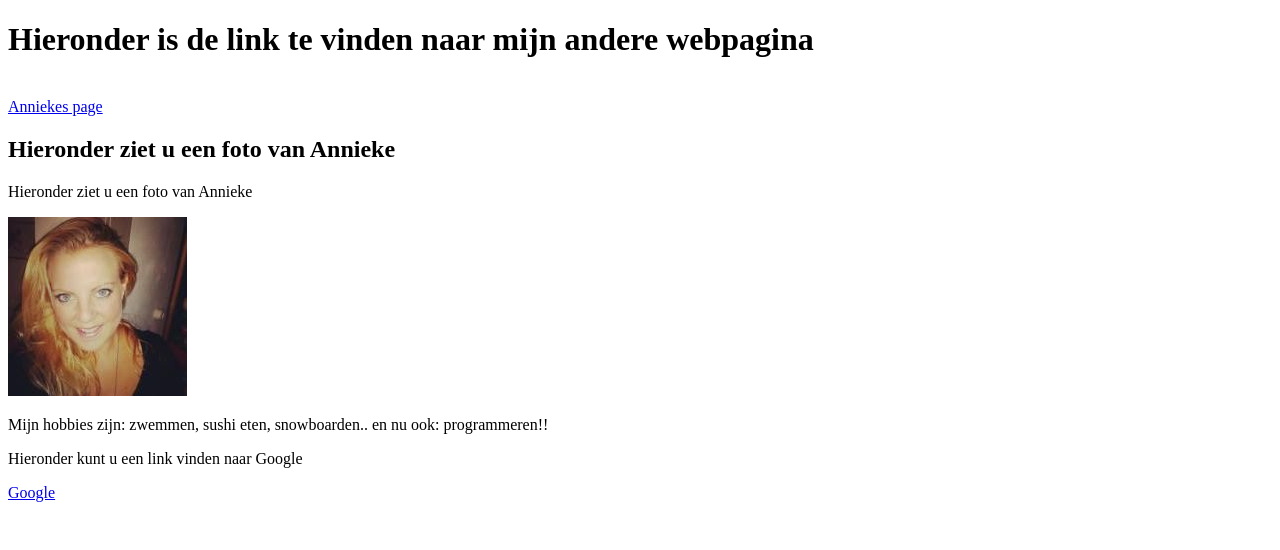
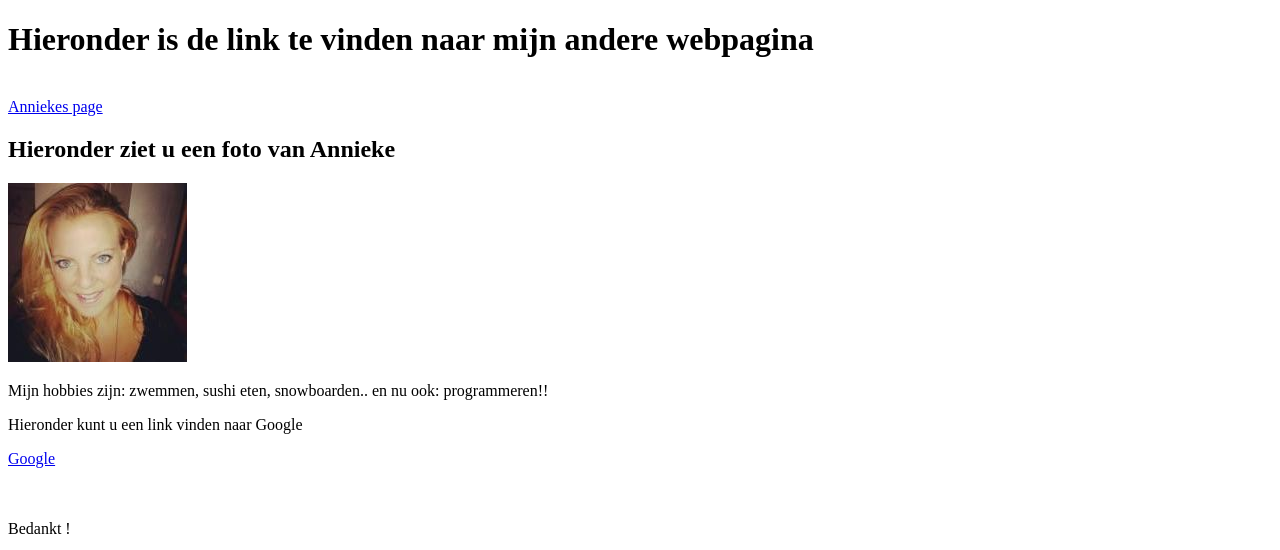
Before and after one commit to AnnMilkei/opdracht-2, a plain HTML site: page about.html in a window 1280 px wide. Shown: the top 550 px of the page. Drawn offline with Linux system fonts and the light colour scheme.

Commit message:
Update about.html

```diff
--- a/about.html
+++ b/about.html
@@ -10,7 +10,7 @@
 <a href="index.html">Anniekes page</a>
 <br>
 <h2> Hieronder ziet u een foto van Annieke </h2>
-<p> Hieronder ziet u een foto van Annieke </p>
+
 <p>  <img src="img/Annfoto.jpg">  </p>
 
 <p> Mijn hobbies zijn: zwemmen, sushi eten, snowboarden.. en nu ook: programmeren!!</p>
```
